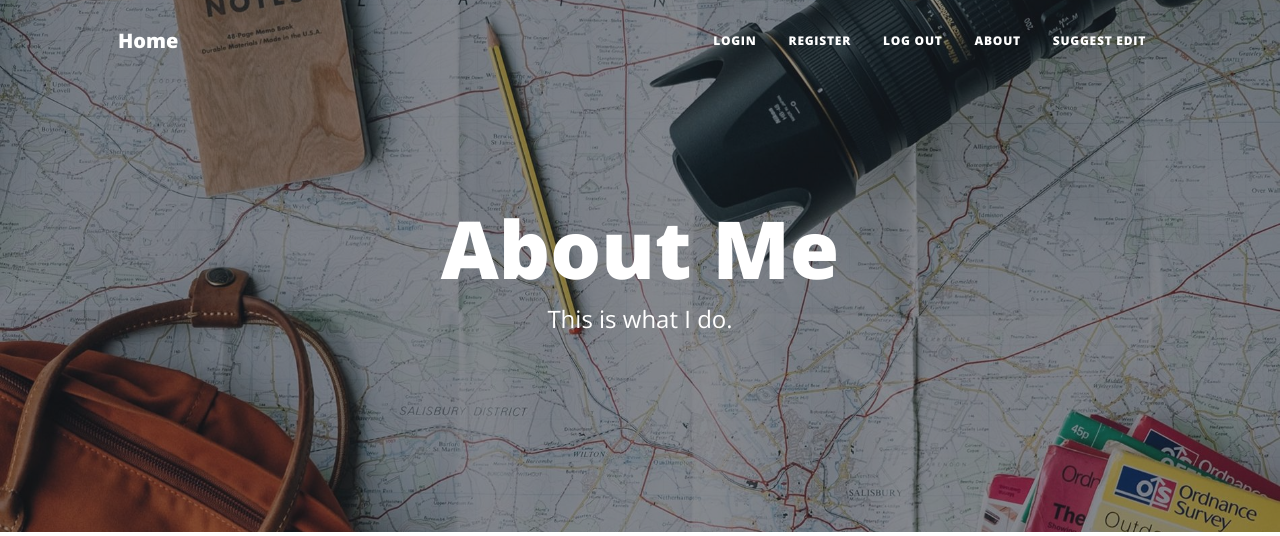
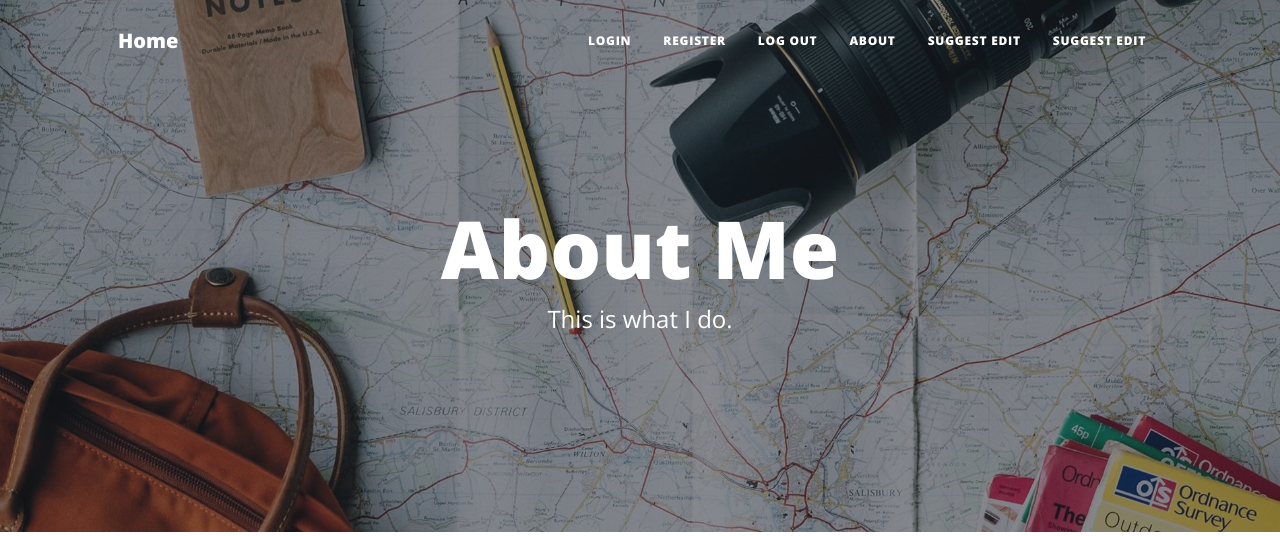
Before and after one commit to TurtleCodersT/Blog-Website, a Flask app: page /about in a window 1280 px wide. Shown: the top 536 px of the page. Run offline with Flask 3, Linux system fonts and the light colour scheme; some libraries are stand-ins or nearby versions.

Commit message:
Add Password Reset to Header

```diff
--- a/templates/header.html
+++ b/templates/header.html
@@ -97,6 +97,13 @@
                 >Suggest Edit</a
               >
             </li>
+            <li class="nav-item">
+              <a
+                class="nav-link px-lg-3 py-3 py-lg-4"
+                href="{{ url_for('reset_pass') }}"
+                >Suggest Edit</a
+              >
+            </li>
           </ul>
         </div>
       </div>
```
